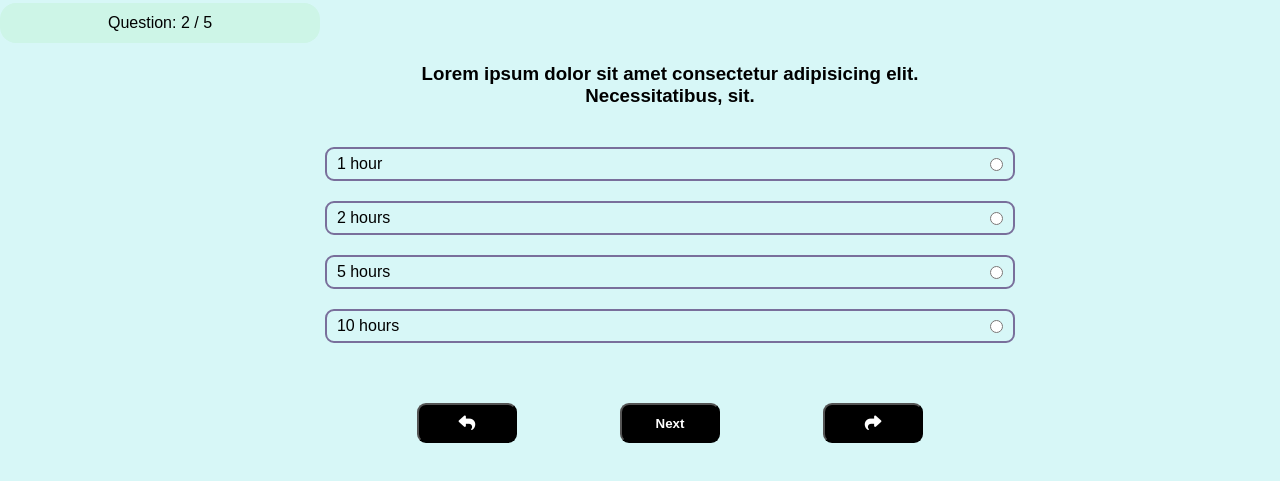
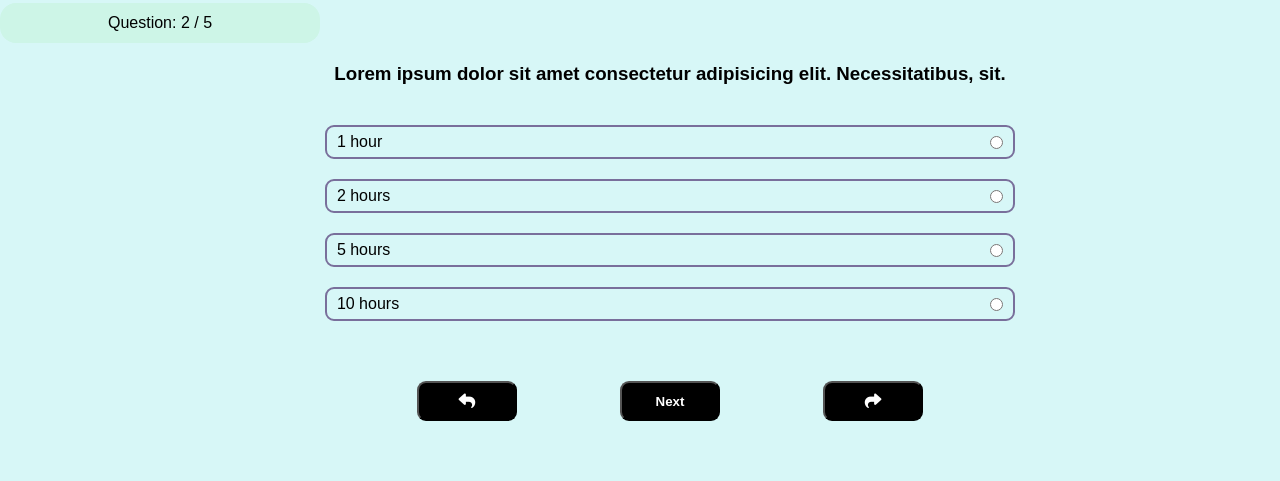
Before and after one commit to Tonypaul544/Quiz-app, a plain HTML site: page index.html in a window 1280 px wide. Shown: the part 77-558 px from the top of the page. Drawn offline with Linux system fonts and the light colour scheme.

Commit message:
update question width

```diff
--- a/quiz.css
+++ b/quiz.css
@@ -90,7 +90,8 @@ header {
 }
 
 .question {
-  width: 40%;
+  max-width: 80%;
+  min-width: 40%;
   height: auto;
   margin: auto;
   text-align: center;
```
